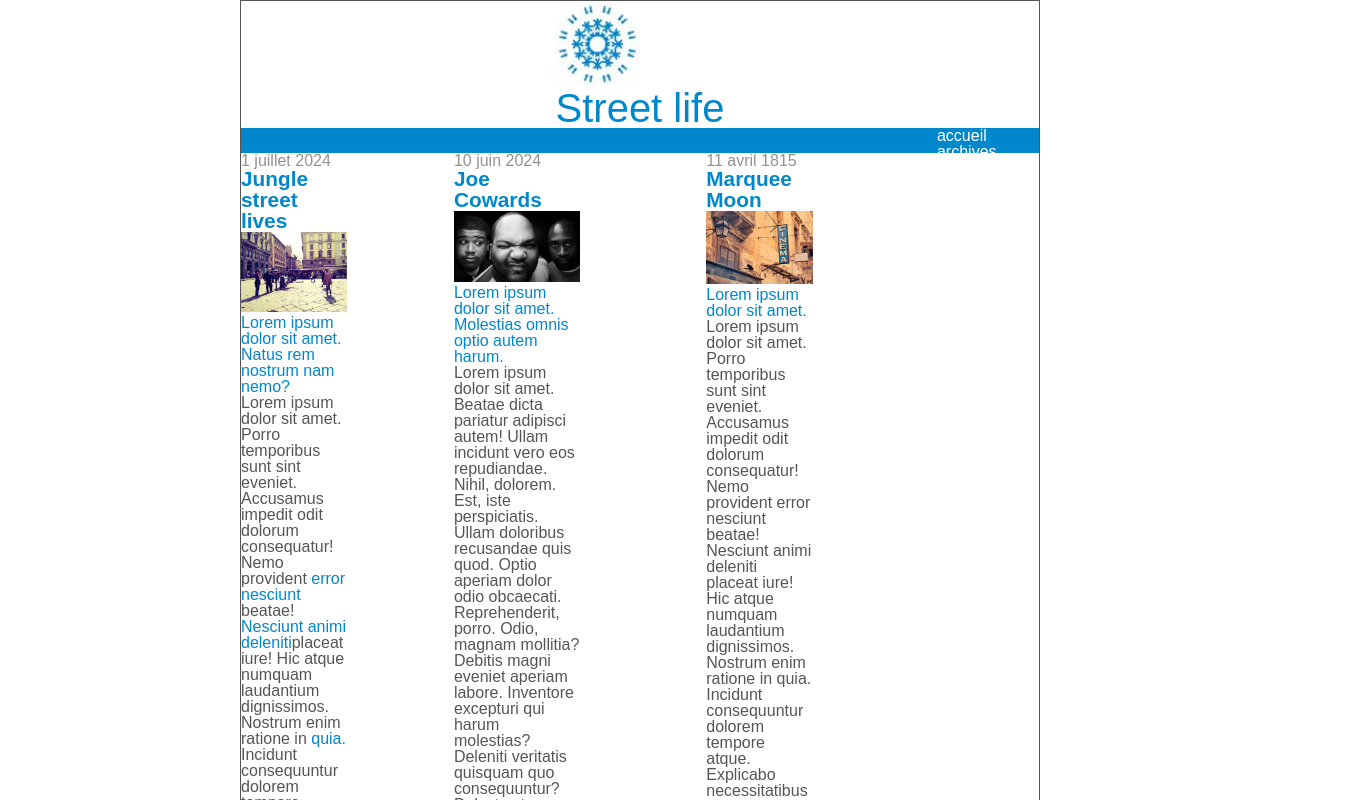
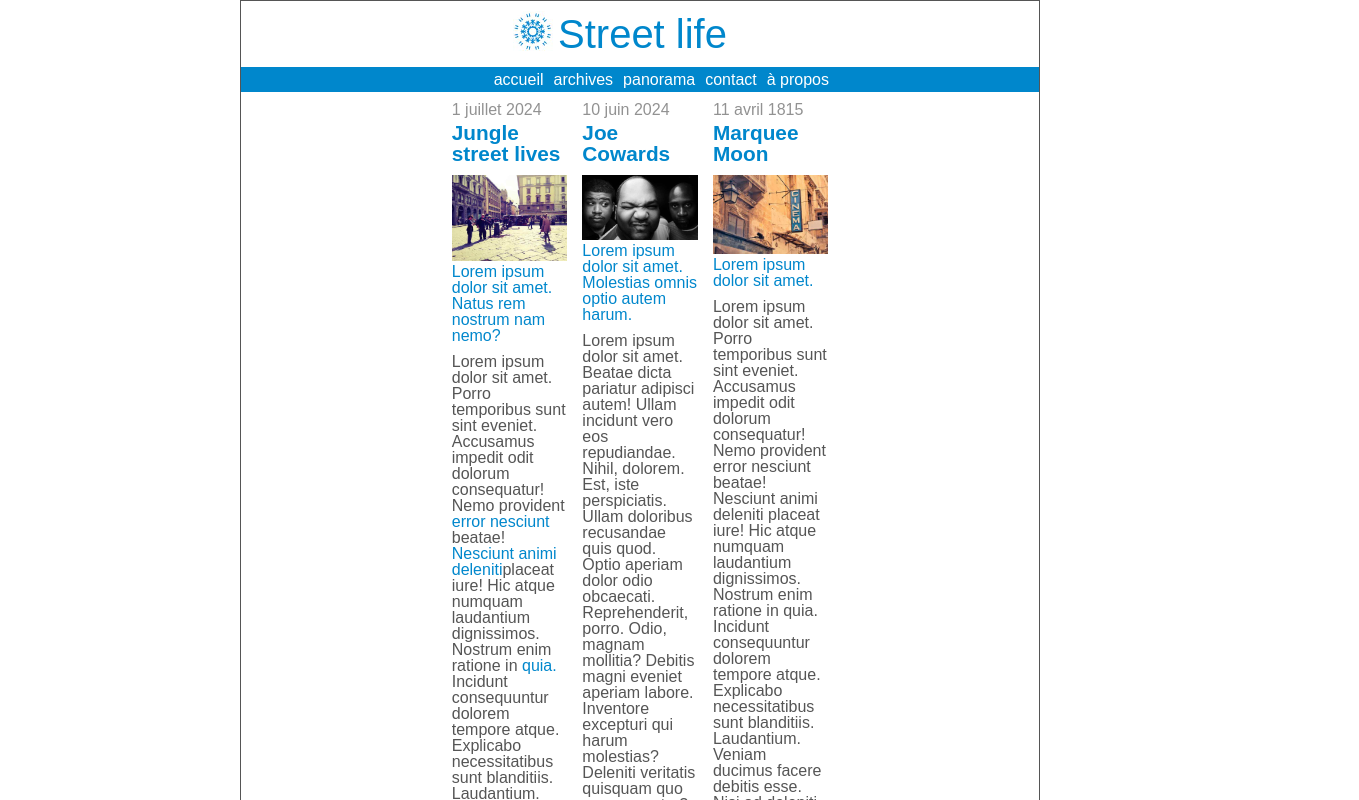
Before and after one commit to CedBG/DevoirFlexboxExercice2, a plain HTML site: page index.html in a window 1280 px wide. Shown: the top 800 px of the page, 1359 px wide, since content can reach past the window. Drawn offline with Linux system fonts and the light colour scheme.

Commit message:
fin css écran 800px

```diff
--- a/css/style.css
+++ b/css/style.css
@@ -15,13 +15,21 @@ header {
   width: 100%;
 }
 
-.logo {
-  width: 50%;
-}
-
 .log-h1 {
   display: flex;
   justify-content: center;
+  align-items: center;
+  margin-top: 10px;
+  margin-bottom: 10px;
+  margin-right: 40px;
+}
+
+.logo {
+    margin-right: -35px;
+}
+
+.logo img {
+  width: 50%;
 }
 
 .logo:hover,
@@ -34,19 +42,19 @@ h1:hover {
   font-size: 2.5rem;
 }
 
-h2 {
+.log-h1 a {
   color: #0087cc;
-  font-size: 1.3rem;
-  font-weight: bold;
+  font-size: 2.5rem;;
 }
 
 /* nav */
 
-nav {
+nav ul {
   background-color: #0087cc;
   display: flex;
   justify-content: flex-end;
-  padding-right: 20px;
+  align-items: center;
+  padding-right: 200px;
   height: 25px;
 }
 
@@ -63,19 +71,48 @@ nav a:hover {
 
 main {
   width: 85%;
+  margin: 0 auto;
+  margin-top: 10px;
+  margin-bottom: 50px;
 }
 
 time {
   color: #929292;
 }
 
+h2 {
+  color: #0087cc;
+  font-size: 1.3rem;
+  font-weight: bold;
+}
+
+h2:hover {
+  color: #ff7b29;
+}
+
 .section3 {
   display: flex;
+  justify-content: center;
+}
+
+section {
+    display: flex;
+    justify-content: center;
+    width: 34%;
+    height: auto;
+}
+
+.s2 {
+    margin-left: -100px;
+    margin-right: -100px;
 }
 
 article {
   width: 50%;
-  height: auto;
+}
+
+article p {
+  margin-bottom: 5px;
 }
 
 article img {
@@ -84,11 +121,10 @@ article img {
 
 figcaption {
   color: #0087cc;
+  margin-bottom: 10px;
 }
 
-h2:hover {
-  color: #ff7b29;
-}
+
 
 span a {
   color: #0087cc;
@@ -98,12 +134,32 @@ span a {
 
 footer {
   width: 100%;
+  margin-left: 320px;
+  margin-bottom: 30px;
 }
 
 footer h3 {
   font-weight: bold;
+  margin-left: 23px;
+}
+
+footer p,
+h2 {
+  margin-bottom: 10px;
+}
+
+footer p {
+    margin-left: -40px;
+}
+
+footer img {
+    width: 2%;
 }
 
 footer img:hover {
   opacity: 50%;
 }
+
+.foot-img {
+    margin-left: 40px;
+}
--- a/index.html
+++ b/index.html
@@ -17,10 +17,12 @@
 
         <header>
             <div class="log-h1">
+                <div class="logo">
                     <a href="#">
-                    <img src="img/logo.jpg" alt="logo du site" class="logo">
+                        <img src="img/logo.jpg" alt="logo du site">
+                </div>
                 <h1>
-                        Street life
+                    <a href="#">Street life</a>
                 </h1>
                 </a>
             </div>
@@ -91,7 +93,7 @@
                         </p>
                     </article>
                 </section>
-                <section>
+                <section class="s2">
                     <article>
                         <p>
                             <time>
@@ -206,13 +208,15 @@
                 Handcrafted pixels & text
             </h3>
             <p>
-                Copyright &copy; 2012-2024 Lorem ipsum dolor sit amet.
+                Copyright &copy; 2012-2024 Lorem ipsum dolor sit amet. Lorem,
             </p>
+            <div class="foot-img">
                 <img src="img/pinterest.png" alt="logo pinterst">
                 <img src="img/google.png" alt="logo google">
                 <img src="img/facebook.png" alt="logo facebook">
                 <img src="img/twitter.png" alt="logo twitter">
                 <img src="img/linkedin.png" alt="logo lin">
+            </div>
         </footer>
     </div>
 </body>
```
Lines whose indentation alone changed are shown as unchanged.
